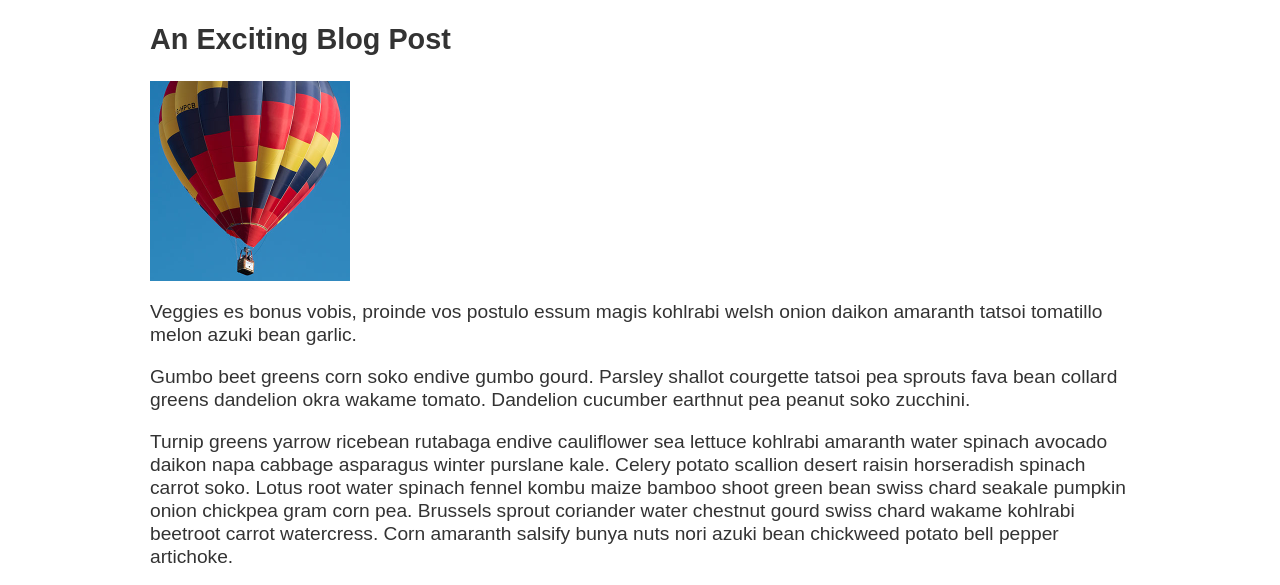
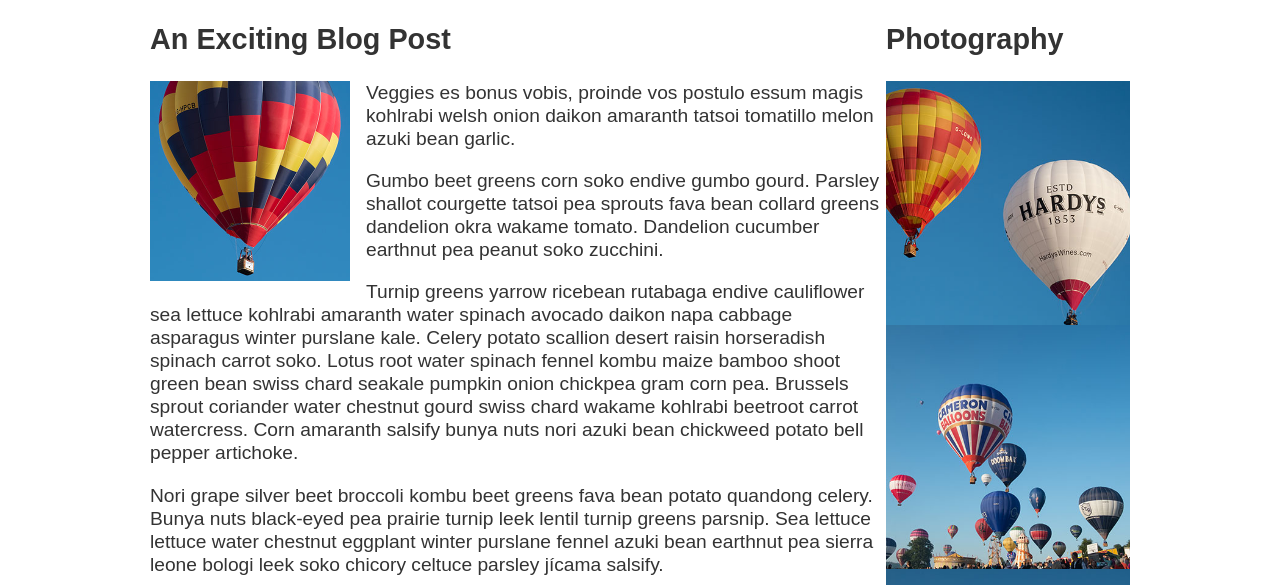
Before and after one commit to mohit-chauhan-stackpro/Assessment-6-CSS, a plain HTML site: page index.html in a window 1280 px wide. Shown: the part 190-775 px from the top of the page. Drawn offline with Linux system fonts and the light colour scheme.

Commit message:
added gird in .grid and float to .features

```diff
--- a/style.css
+++ b/style.css
@@ -21,6 +21,9 @@ img {
   margin: 0 auto;
   padding: 0 20px;
   max-width: 980px;
+  display: grid;
+  grid-gap: 4px;
+  grid-template-columns: 3fr 1fr;
 }
 
 nav {
@@ -52,4 +55,6 @@ nav a {
 
 .feature {
   width: 200px;
+  float: left;
+  margin: 0px 16px 0px 0px;
 }
```
